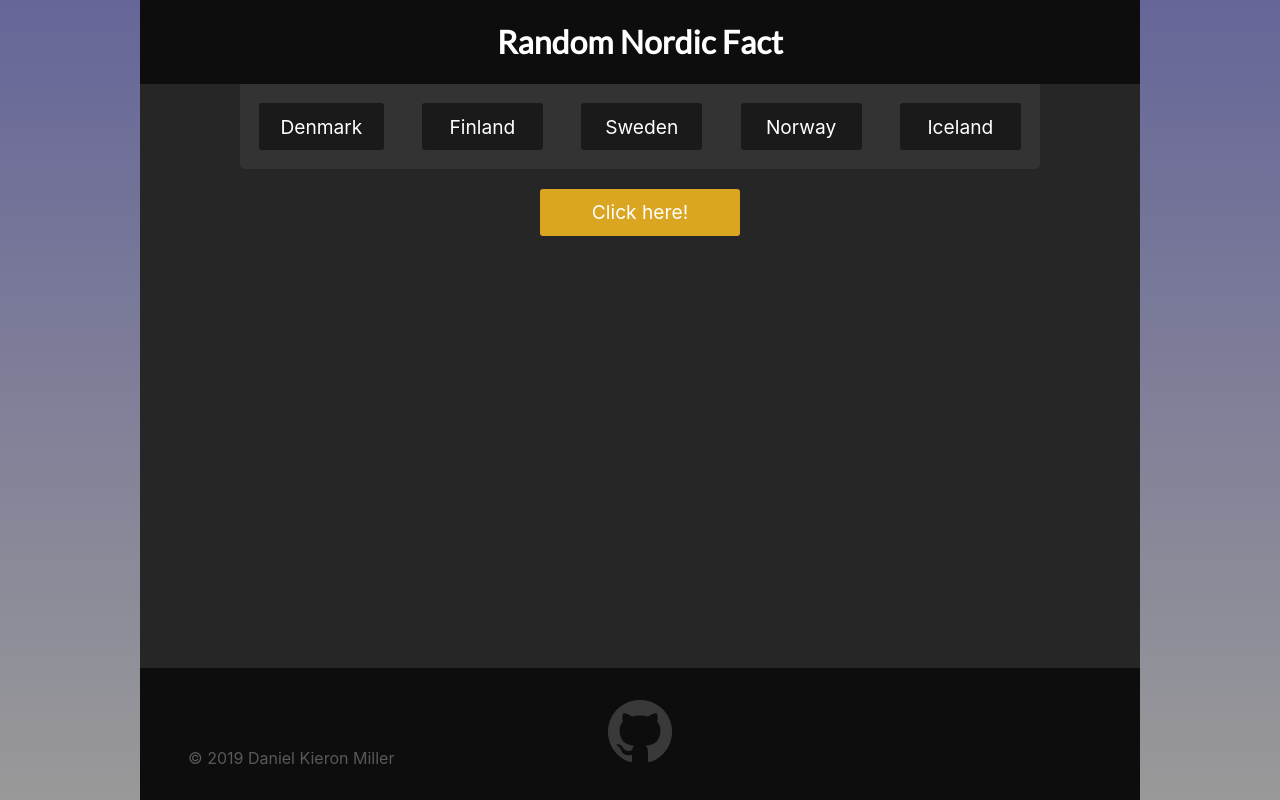
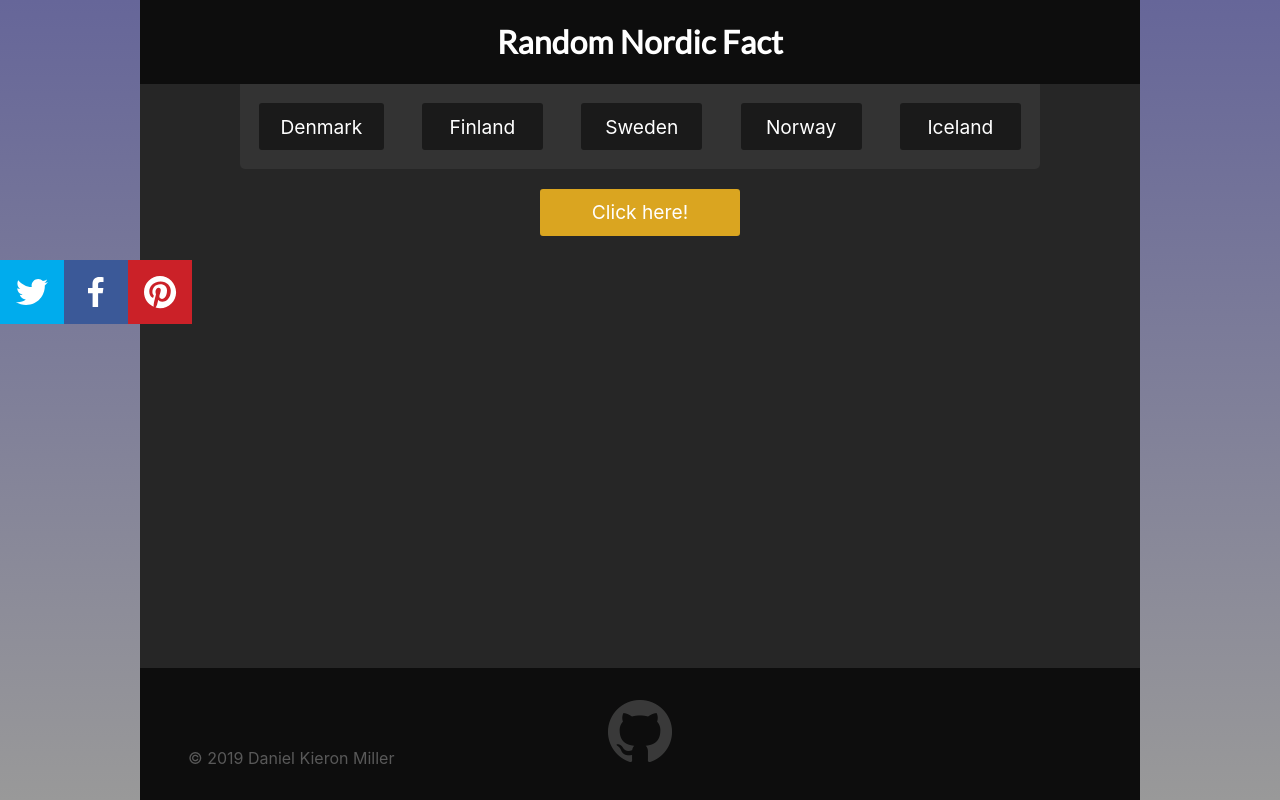
Before and after one commit to Daniel-K-Miller/Random-Nordic-Fact, a React (Create React App) app: page / in a window 1280 px wide. Built offline with nearby package versions, Linux system fonts and the light colour scheme.

Commit message:
added social media section of site to share fact. Used react-share for this

```diff
--- a/package.json
+++ b/package.json
@@ -6,6 +6,8 @@
     "react": "^16.8.2",
     "react-dom": "^16.8.2",
     "react-scripts": "^2.1.8",
+    "react-share": "^2.4.0",
+    "react-twitter-embed": "^2.0.7",
     "styled-components": "^4.1.3",
     "uuid": "^3.3.2"
   },
--- a/src/App.js
+++ b/src/App.js
@@ -6,6 +6,7 @@ import Footer from './modules/Footer.js';
 import Combined from './modules/CombinedFact.js';
 import Buttons from './modules/Buttons.js';
 import PastFacts from './modules/PastFacts.js'
+import SocialMedia from './modules/SocialMedia.js'
 
 // Starting array that will be used as the centrepiece of the app. This information will be used to render the buttons within navi.js + list.js
 // and will also be used within the componentDidMount to set objectFromArray state, this data is the input to the whole application
@@ -273,6 +274,7 @@ class App extends Component {
         <Navi nordicArray={originArray} testArray={this.state.objectFromArray} onChange={this.handleArray} arrayTotal={arrayTotalValue} />
         <Buttons clicked={this.state.clicked} text={this.state.text} handleReset={this.handleReset} handleClick={this.handleClick} styles={this.state.styles} />
         <Combined clicked={this.state.clicked} text={this.state.text} testArray={this.state.objectFromArray} fact={this.state.fact} country={this.state.country} posOfFact={this.state.posOfFact} />
+        <SocialMedia fact={this.state.fact} />
         <PastFacts lastCountries={this.state.lastCountries} lastFacts={this.state.lastFacts} handleMouseOver={this.handleMouseOver} handleMouseOut={this.handleMouseOut} />
         <Footer />
       </Wrapper>
--- /dev/null
+++ b/src/modules/SocialMedia.js
@@ -0,0 +1,26 @@
+import React, { Component } from 'react';
+import Twitter from './socialMedia/Twitter.js';
+import Pinterest from './socialMedia/Pinterest';
+import Facebook from './socialMedia/Facebook';
+import styled from 'styled-components';
+
+const Wrapper = styled.div`
+    position: fixed;
+    width: max-content;
+    left: 0;
+    top: 32.5vh;
+    z-index: 1;
+`
+
+
+class SocialMedia extends Component {
+    render() {
+        return (
+            <Wrapper>
+                <Twitter fact={this.props.fact} />
+                <Facebook fact={this.props.fact} />
+                <Pinterest fact={this.props.fact} />
+            </Wrapper>
+        )
+    }
+} export default SocialMedia;
--- /dev/null
+++ b/src/modules/socialMedia/Facebook.js
@@ -0,0 +1,17 @@
+import React, { Component } from 'react';
+import { FacebookShareButton } from 'react-share';
+import { FacebookIcon } from 'react-share';
+
+class Facebook extends Component {
+    render() {
+        return (
+            <FacebookShareButton
+                url={"https://google.co.uk"}
+                quote={this.props.fact}
+                hashtag="#randomNordicSnippet"
+            >
+                <FacebookIcon />
+            </FacebookShareButton>
+        )
+    }
+} export default Facebook;
--- /dev/null
+++ b/src/modules/socialMedia/Pinterest.js
@@ -0,0 +1,13 @@
+import React, { Component } from 'react';
+import { PinterestShareButton } from 'react-share';
+import { PinterestIcon } from 'react-share';
+
+class Pinterest extends Component {
+    render() {
+        return (
+            <PinterestShareButton url={"https://google.co.uk"} media={"https://qph.fs.quoracdn.net/main-qimg-fd31f7fda382125bb68bb44ae5c7db6e.webp"} description={this.props.fact}>
+                <PinterestIcon />
+            </PinterestShareButton>
+        )
+    }
+} export default Pinterest;
--- /dev/null
+++ b/src/modules/socialMedia/Twitter.js
@@ -0,0 +1,17 @@
+import React, { Component } from 'react';
+import { TwitterShareButton } from 'react-share';
+import { TwitterIcon } from 'react-share';
+
+class Twitter extends Component {
+    render() {
+        return (
+                <TwitterShareButton
+                    url={"https://google.co.uk"}
+                    title={this.props.fact}
+                    hashtags={["randomNordicSnippet"]}
+                >
+                    <TwitterIcon />
+                </TwitterShareButton>
+        )
+    }
+} export default Twitter;
```
Also changed, not shown: 1 other file (tests, documents, lock files or other folders).
